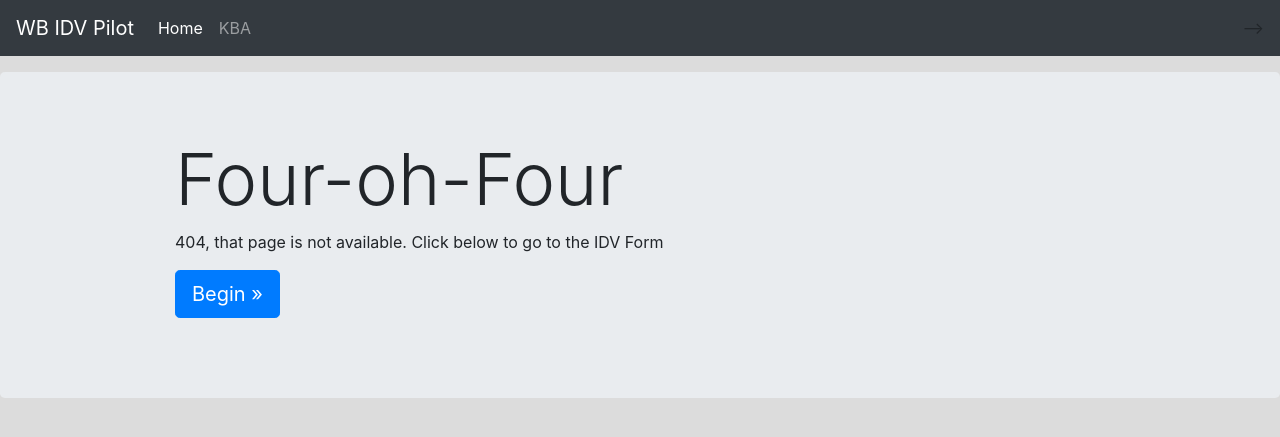
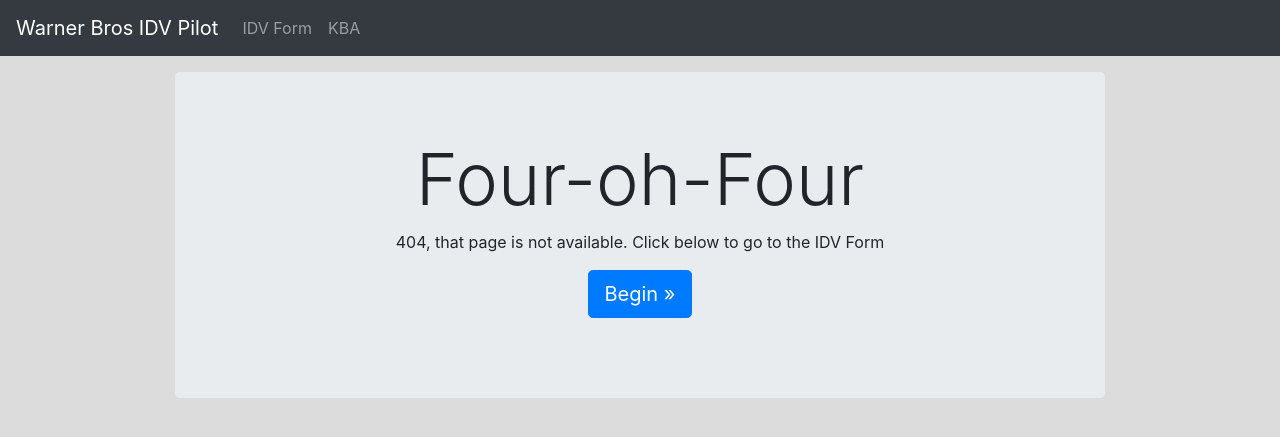
Before and after one commit to brarm/aws-dev, a Flask app: template templates/not-found.html in a window 1280 px wide. Shown: the top 437 px of the page. Run offline with Flask 2, Linux system fonts and the light colour scheme; the template is opened without the code that fills it, so the values that code supplies are empty; some libraries are stand-ins or nearby versions.

Commit message:
Clean up formatting of html and css

```diff
--- a/static/js/script.js
+++ b/static/js/script.js
@@ -8,7 +8,6 @@ window.addEventListener('load', function() {
 			return false;
 		}
 		auth_string = "Bearer " + resp["access_token"];
-		console.log(auth_string)
 	});
 	return cognito_resp;
 });
@@ -47,10 +46,7 @@ $('#kba-form').submit(function(e) {
 			payload["outWalletAnswer" + questionNumber] = kbaAnswer;
 		}
 	}
-
-	console.log(payload);
-	alert(JSON.stringify(payload));
-
+	// console.log(payload);
 	$.ajax({
  		url: "https://pv48iufl8k.execute-api.us-west-1.amazonaws.com/Test/kba-post",
  		type: "POST",
@@ -60,7 +56,7 @@ $('#kba-form').submit(function(e) {
  		},
  		data : JSON.stringify({"answers":payload}),
  		success: function(resp){
- 			console.log(JSON.stringify(resp));
+ 			// console.log(JSON.stringify(resp));
  			if ("success" in resp) {
  				alert("The user has passed the KBA!");
  			} else {
@@ -88,16 +84,8 @@ $('#user-info-form').submit(function(e) {
 		e.stopPropagation();
 		return false;
 	}
+	received = $('input');
 
-	received = $('input');
-	console.log(received);
-	// <!-- # Incoming PII Information
- //         # First Name, Last Name, MI (done)
- //         # Street Address
- //         # City
- //         # State, Postal Code
- //         # SSN (no dashes)
- //         # DOB (MM/DD/YYYY) -->
  	var firstName = $('input#firstName').val();
  	var lastName = $('input#lastName').val();
  	var middleInitial = $('input#middleInitial').val();
@@ -170,10 +158,9 @@ function generateCognitoToken(callback) {
 };
 
 function redirectToKba(resp) {
-	console.log(resp);
-
 	var st = JSON.stringify(resp);
-	var url = 'http://localhost:5000/kba-quiz';
+	var origin = location.origin
+	var url = origin + '/kba-questions';
 
 	var form = document.createElement("form");
 	form.setAttribute("action", url);
--- a/static/styles/grid.css
+++ /dev/null
@@ -1,54 +0,0 @@
-body {
-  padding-bottom: 2rem;
-  padding-top: 4.5rem;
-  background-color: gainsboro;
-}
-
-h3 {
-  margin-top: 2rem;
-}
-/*
-#content {
-  background-color: gainsboro;
-}
-*/
-.row {
-  margin-bottom: 0rem;
-}
-
-/*.row .row {
-  margin-top: 1rem;
-  margin-bottom: 0.75em;
-}*/
-
-.container {
-  max-width: 960px;
-}
-
-.border-top { border-top: 1px solid #e5e5e5; }
-.border-bottom { border-bottom: 1px solid #e5e5e5; }
-.border-top-gray { border-top-color: #adb5bd; }
-
-.box-shadow { box-shadow: 0 .25rem .75rem rgba(0, 0, 0, .05); }
-
-.lh-condensed { line-height: 1.25; }
-
-/*#canvas {
-  background-color: inherit;
-}*/
-
-[class*="col-"] {
-  padding-top: 1rem;
-  padding-bottom: 1rem;
-  background-color: rgba(86, 61, 124, .15);
-  border: 0px solid rgba(86, 61, 124, .2);
-}
-
-/*.col-md-6.cmd-box {
-  background-color: gainsboro;
-}*/
-
-hr {
-  margin-top: 2rem;
-  margin-bottom: 2rem;
-}
--- a/static/styles/stylesheet.css
+++ b/static/styles/stylesheet.css
@@ -1,25 +1,44 @@
-.btn {
-  border: none;
-  background-color: inherit;
-  padding: 14px 28px;
-  font-size: 16px;
-  cursor: pointer;
-  display: inline-block;
+body {
+  padding-bottom: 2rem;
+  padding-top: 4.5rem;
+  background-color: gainsboro;
 }
 
-.btn:hover {background: #eee;}
-
-.success {color: green;}
-.info {color: dodgerblue;}
-.warning {color: orange;}
-.danger {color: red;}
-.default {color: black;}
-
-li {
-	display: grid;
+h3 {
+  margin-top: 2rem;
 }
 
-#padding {
-	background: transparent;
-	border: transparent;
+.row {
+  margin-bottom: 0rem;
 }
+
+/*.row .row {
+  margin-top: 1rem;
+  margin-bottom: 0.75em;
+}*/
+
+.container {
+  max-width: 960px;
+}
+
+.border-top { border-top: 1px solid #e5e5e5; }
+.border-bottom { border-bottom: 1px solid #e5e5e5; }
+.border-top-gray { border-top-color: #adb5bd; }
+.box-shadow { box-shadow: 0 .25rem .75rem rgba(0, 0, 0, .05); }
+.lh-condensed { line-height: 1.25; }
+
+[class*="col-"] {
+  padding-top: 1rem;
+  padding-bottom: 1rem;
+  background-color: rgba(86, 61, 124, .15);
+  border: 0px solid rgba(86, 61, 124, .2);
+}
+
+hr {
+  margin-top: 2rem;
+  margin-bottom: 2rem;
+}
+
+.rounded {
+  border-radius: 20px;
+}
--- a/templates/layout.html
+++ b/templates/layout.html
@@ -4,15 +4,33 @@
     <meta name="viewport" content="width=device-width, initial-scale=1, shrink-to-fit=no" charset="utf-8">
     <script src="{{ url_for('static', filename='js/jquery-3.4.1.min.js') }}"></script>
     <!-- <script src="https://stackpath.bootstrapcdn.com/bootstrap/4.3.1/js/bootstrap.min.js" integrity="sha384-JjSmVgyd0p3pXB1rRibZUAYoIIy6OrQ6VrjIEaFf/nJGzIxFDsf4x0xIM+B07jRM" crossorigin="anonymous"></script> -->
-    <link rel="stylesheet" type="text/css" href="{{ url_for('static',filename='styles/stylesheet.css') }}" media="screen" />
     <link rel="stylesheet" type="text/css" href="{{ url_for('static',filename='styles/bootstrap.min.css') }}" media="screen" />
     <link rel="stylesheet" type="text/css" href="{{ url_for('static',filename='styles/bootstrap-grid.min.css') }}" media="screen" />
-    <link rel="stylesheet" type="text/css" href="{{ url_for('static',filename='styles/grid.css') }}" media="screen" />
+    <link rel="stylesheet" type="text/css" href="{{ url_for('static',filename='styles/stylesheet.css') }}" media="screen" />
     <script type=text/javascript>
       $SCRIPT_ROOT = {{ request.script_root|tojson|safe }};
     </script>
     <title>{% block title %}{% endblock %} - WB ID Gateway</title>
     {% endblock %}
+
+    <nav class="navbar navbar-expand-md navbar-dark fixed-top bg-dark">
+      <a class="navbar-brand" href="/">Warner Bros IDV Pilot</a>
+      <button class="navbar-toggler" type="button" data-toggle="collapse" data-target="#navbarCollapse" aria-controls="navbarCollapse" aria-expanded="false" aria-label="Toggle navigation">
+        <span class="navbar-toggler-icon"></span>
+      </button>
+      <div class="collapse navbar-collapse" id="navbarCollapse">
+        <ul class="navbar-nav mr-auto">
+          <!-- <li class="nav-item active"> -->
+          <li class="nav-item">
+            <a class="nav-link" href="/">IDV Form</a>
+          </li>
+          <li class="nav-item">
+            <a class="nav-link" href="/kba-questions">KBA</a>
+          </li>
+        </ul>
+      </div>
+    </nav>
+
   </head>
   <body>
     <div id="content">{% block content %}{% endblock %}</div>
--- a/templates/not-found.html
+++ b/templates/not-found.html
@@ -1,35 +1,25 @@
 {% extends "layout.html" %}
+
 {% block title %}Not Found{% endblock %}
-{% block head %}
-  {{ super() }}
-{% endblock %}
+
 {% block content %}
 
-  <nav class="navbar navbar-expand-md navbar-dark fixed-top bg-dark">
-      <a class="navbar-brand" href="#">WB IDV Pilot</a>
-      <button class="navbar-toggler" type="button" data-toggle="collapse" data-target="#navbarCollapse" aria-controls="navbarCollapse" aria-expanded="false" aria-label="Toggle navigation">
-        <span class="navbar-toggler-icon"></span>
-      </button>
-      <div class="collapse navbar-collapse" id="navbarCollapse">
-        <ul class="navbar-nav mr-auto">
-          <li class="nav-item active">
-            <a class="nav-link" href="/">Home</a>
-          </li>
-          <li class="nav-item">
-            <a class="nav-link" href="/kba-questions">KBA</a>
-          </li>
-        </ul>
-        </form> -->
+<div class="container">
+  <div class="jumbotron">
+
+    <div class="container">
+      <div class="row justify-content-center">
+        <h1 class="display-3">Four-oh-Four</h1>
       </div>
-  </nav>
-
-  <div class="jumbotron">
-    <div class="container">
-      <h1 class="display-3">Four-oh-Four</h1>
-      <p>404, that page is not available. Click below to go to the IDV Form</p>
-      <p><a class="btn btn-primary btn-lg" href="/" role="button">Begin &raquo;</a></p>
+      <div class="row justify-content-center">
+        <p>404, that page is not available. Click below to go to the IDV Form</p>
+      </div>
+      <div class="row justify-content-center">
+        <p><a class="btn btn-primary btn-lg" href="/" role="button">Begin &raquo;</a></p>
+      </div>
     </div>
   </div>
+</div>
 
     <script type="text/javascript" src="{{url_for('static', filename='js/script.js') }}"></script>
-{% endblock content %}
+{% endblock %}
```
Also changed, not shown: templates/index.html (+4 -35 lines), templates/kba-questions.html (+3 -22 lines), static/Untitled.png (added).
